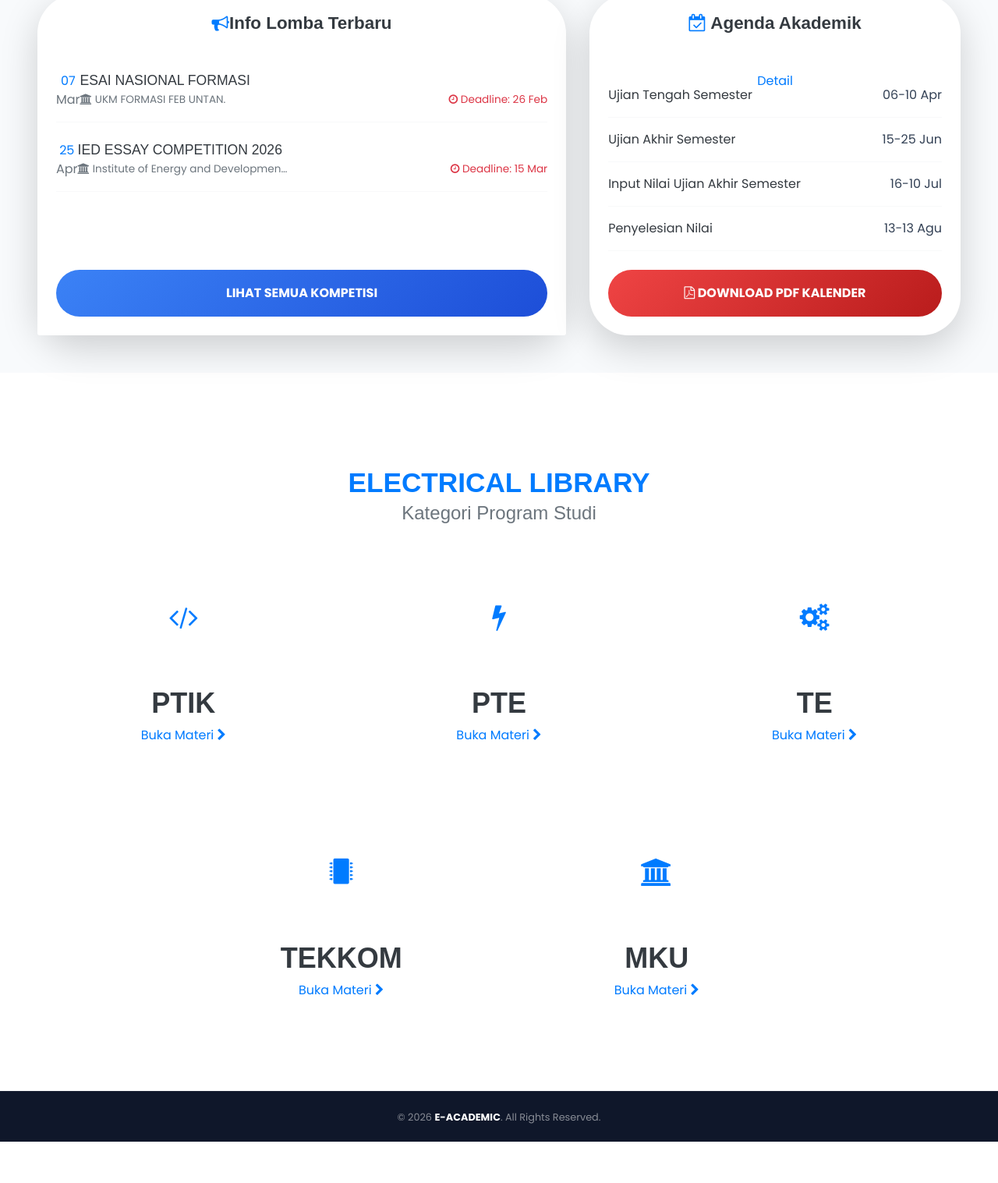
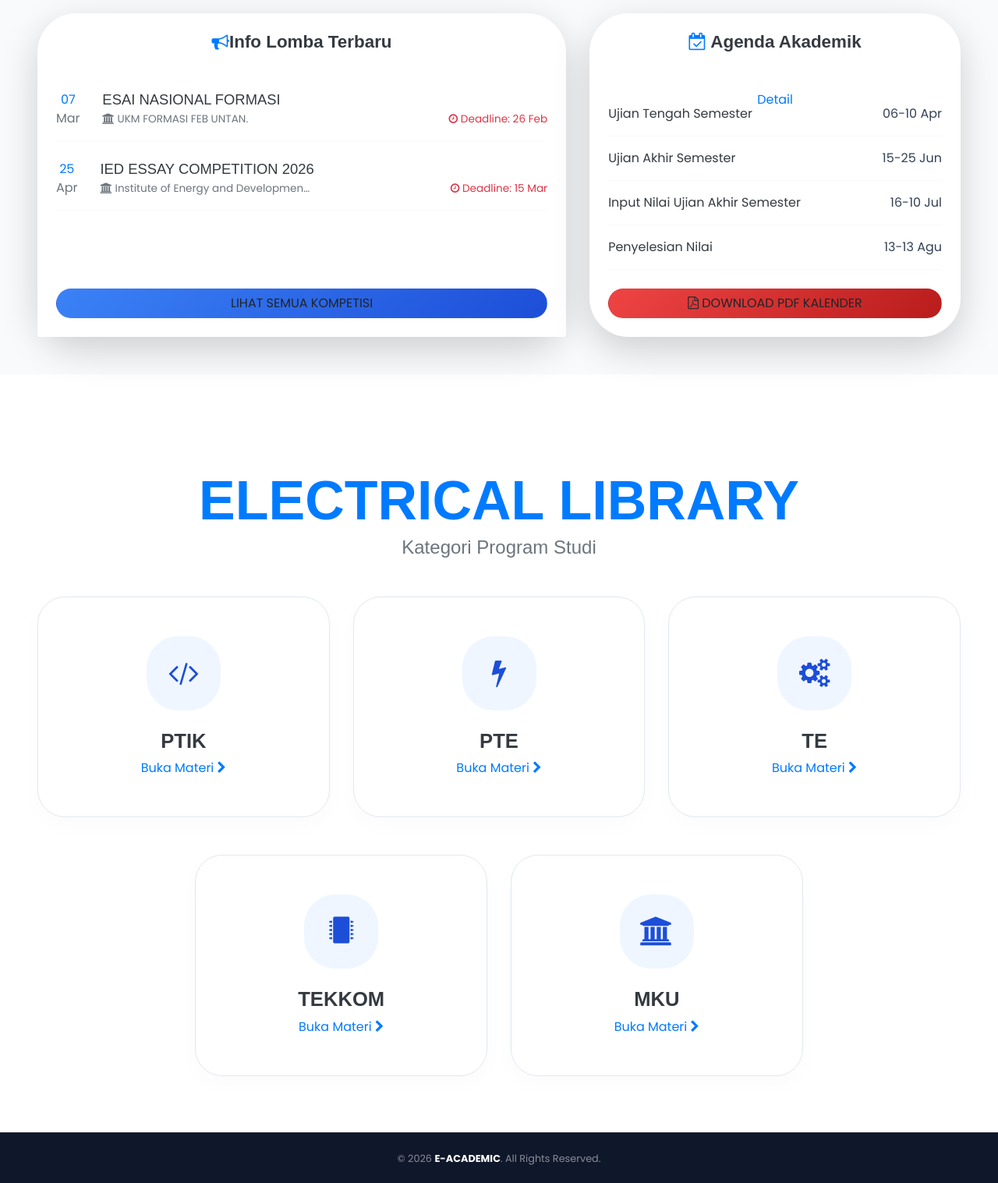
Before and after one commit to arinaazkaa/e_academic, a Django app: page / in a window 1280 px wide. Shown: the part 676-2193 px from the top of the page at 78% size. Before the commit the page ends 2140 px from the top, so only its background shows below. Run offline with Django 5.2, Linux system fonts and the light colour scheme; data comes from the database, SQL or seed files in the repository; some libraries are stand-ins or nearby versions.

Commit message:
Update tampilan responsif

```diff
--- a/materi/templates/materi/home.html
+++ b/materi/templates/materi/home.html
@@ -16,7 +16,7 @@
         <div class="row justify-content-center">
             <div class="col-12 px-3">
                 <h1 class="animate-reveal hero-brand-title-v12 text-nowrap text-dark fw-900">E-ACADEMIC</h1>
-                <p class="animate-reveal delay-1 mx-auto hero-description-v12 mt-4 text-dark fw-semibold">
+                <p class="animate-reveal delay-1 mx-auto hero-description-v12 mt-4 text-dark fw-bold opacity-75">
                     Wadah kolaborasi dan inovasi mahasiswa di Lingkungan Teknik Elektro. Akses materi kuliah jadi lebih mudah dan praktis
                 </p>
                 <div class="animate-reveal delay-2 mt-5">
@@ -42,7 +42,7 @@
                     <div class="card-body p-4 pt-4 flex-grow-1">
                         {% for lomba in info_lomba_list %}
                         <div class="item-interactive-v11 d-flex align-items-center mb-4 pb-3 border-bottom border-light">
-                            <div class="date-minimalist text-center date-box-v12">
+                            <div class="date-minimalist text-center date-box-v12" style="margin-right: 1.8rem;">
                                 <span class="d-block fw-bold text-primary day-text-v12">{{ lomba.tanggal_pelaksanaan|date:"d" }}</span>
                                 <span class="d-block text-muted month-text-v12">{{ lomba.tanggal_pelaksanaan|date:"M" }}</span>
                             </div>
@@ -120,7 +120,7 @@
             <div class="row g-4 g-lg-5 justify-content-center mb-lg-5">
                 {% for p_code, p_name, p_bg in prodi_data|slice:":3" %}
                 <div class="col-12 col-md-4 reveal-on-scroll">
-                    <a href="{% url 'list_materi' %}?prodi={{ p_code }}" class="prodi-card-v12 text-decoration-none d-block">
+                    <a href="{% url 'list_materi' %}?prodi={{ p_code }}" class="prodi-card-v12 text-decoration-none d-block border-grid-v12">
                         <div class="icon-box-v12 mb-4 mx-auto">
                             {% if p_code == 'PTIK' %}<i class="fa fa-code"></i>
                             {% elif p_code == 'PTE' %}<i class="fa fa-bolt"></i>
@@ -137,7 +137,7 @@
             <div class="row g-4 g-lg-5 justify-content-center mt-3 mt-lg-0">
                 {% for p_code, p_name, p_bg in prodi_data|slice:"3:5" %}
                 <div class="col-12 col-md-4 reveal-on-scroll">
-                    <a href="{% url 'list_materi' %}?prodi={{ p_code }}" class="prodi-card-v12 text-decoration-none d-block">
+                    <a href="{% url 'list_materi' %}?prodi={{ p_code }}" class="prodi-card-v12 text-decoration-none d-block border-grid-v12">
                         <div class="icon-box-v12 mb-4 mx-auto">
                             {% if p_code == 'PTIK' %}<i class="fa fa-code"></i>
                             {% elif p_code == 'PTE' %}<i class="fa fa-bolt"></i>
@@ -161,45 +161,41 @@
 
     /* --- LOGIKA KHUSUS LAPTOP --- */
     @media (min-width: 1201px) {
-        /* Note 3: Tinggi hero laptop ditambah sedikit */
-        .hero-modern { height: 92vh !important; }
-        /* Note 1: Judul diturunkan (padding ditambah) */
-        .hero-content { padding-top: 380px !important; }
-        .hero-brand-title-v12 { font-size: 6.5rem; }
-        .hero-description-v12 { font-size: 1.4rem; max-width: 750px; opacity: 0.9; }
+        /* Note 3: Tinggi hero laptop ditambah */
+        .hero-modern { height: 95vh !important; }
+        .hero-content { padding-top: 360px !important; }
+        /* Note 8 & 5: Font judul & konten di kartu laptop diperkecil agar proporsional */
+        .hero-brand-title-v12 { font-size: 6.5rem; font-weight: 900; }
+        .hero-description-v12 { font-size: 1.35rem; max-width: 750px; }
+        .card-header-font-v12 { font-size: 1.4rem !important; }
+        .item-title-v12 { font-size: 1.15rem !important; }
+        .small-text-v12 { font-size: 0.85rem !important; }
+        .agenda-font-v12 { font-size: 1rem !important; }
         /* Note 4: Kartu Laptop Tumpul */
         .card-modern-v11 { border-radius: 50px !important; }
-        /* Note 10: Font Judul Kartu Laptop Diperkecil */
-        .card-header-font-v12 { font-size: 1.4rem !important; }
-        /* Note 5: Font Item & Lomba Laptop Diperkecil */
-        .item-title-v12 { font-size: 1.1rem !important; }
-        .small-text-v12 { font-size: 0.85rem !important; }
-        .agenda-font-v12 { font-size: 1rem !important; }
-        .library-title-v12 { font-size: 2.2rem !important; }
-        .prodi-card-v12 { padding: 45px 25px; border-radius: 35px; }
-        .icon-box-v12 { width: 90px; height: 90px; font-size: 2.2rem; }
-        /* Note 6: Jarak overlap kartu dikurangi agar tidak menabrak foto */
+        .prodi-card-v12 { padding: 50px 25px; border-radius: 35px; }
+        .icon-box-v12 { width: 95px; height: 95px; font-size: 2.3rem; }
+        .prodi-title-v12 { font-size: 1.6rem !important; }
+        /* Note 6: Overlap dikurangi agar button cari tidak tertutup */
         .overlap-up-v12 { margin-top: -30px !important; }
     }
 
     /* --- LOGIKA KHUSUS HP MODE DESKTOP & MOBILE --- */
     @media (max-width: 1200px) {
         /* Note 2: Kurangi ketinggian hero di HP Desktop */
-        .hero-modern { height: 58vh !important; }
-        /* Note 1: Judul tetap turun */
-        .hero-content { padding-top: 220px !important; }
-        /* Note 8: Judul HP Desktop diperbesar lagi */
-        .hero-brand-title-v12 { font-size: 5.5rem; letter-spacing: 8px; }
-        .hero-description-v12 { font-size: 1.5rem; max-width: 90%; }
-        /* Note 7: Jarak kartu dikurangi (space kecil) */
+        .hero-modern { height: 50vh !important; min-height: 450px !important; }
+        .hero-content { padding-top: 200px !important; }
+        /* Note 8: Judul HP Desktop diperbesar */
+        .hero-brand-title-v12 { font-size: 5rem; letter-spacing: 5px; }
+        .hero-description-v12 { font-size: 1.4rem; max-width: 90%; }
+        /* Note 7: Jarak kartu di HP Desktop dikurangi (space kecil) */
         .info-card-wrapper { row-gap: 1.5rem !important; }
 
         .card-modern-v11 { border-radius: 55px !important; }
         .item-title-v12 { font-size: 1.8rem !important; }
         .small-text-v12 { font-size: 1.2rem !important; }
-        .prodi-card-v12 { padding: 75px 40px; border-radius: 60px; }
-        .icon-box-v12 { width: 140px; height: 140px; font-size: 4.8rem; }
-        .library-title-v12 { font-size: 3.8rem !important; }
+        .prodi-card-v12 { padding: 80px 40px; border-radius: 60px; }
+        .icon-box-v12 { width: 145px; height: 145px; font-size: 5rem; }
     }
 
     /* --- GLOBAL CSS --- */
@@ -209,23 +205,29 @@
     @keyframes smoothSlideshow { 0%, 33.33% { opacity: 1; z-index: 3; } 38.33%, 100% { opacity: 0; z-index: 1; } }
     .slide-1 { animation-delay: 0s; } .slide-2 { animation-delay: 5s; } .slide-3 { animation-delay: 10s; }
 
-    /* Note 1, 3 & 9: Overlay Putih V3 Lebih Smooth agar Judul Jelas & Transisi Bagus */
-    .hero-overlay-white-v3 {
+    /* Note 1, 3 & 9: Overlay Putih V4 Dibuat Lebih Transparan agar foto terlihat jelas */
+    .hero-overlay-white-v4 {
         position: absolute; width: 100%; height: 100%;
-        background: linear-gradient(to bottom, rgba(255,255,255,0.05) 0%, rgba(255,255,255,0.7) 40%, #f8fafc 100%);
+        background: linear-gradient(to bottom, rgba(255,255,255,0.05) 0%, rgba(255,255,255,0.6) 45%, #f8fafc 100%);
         z-index: 4; pointer-events: none;
     }
     .hero-content { position: relative; z-index: 10; }
 
-    /* Note 6: Animasi Hover pada Button */
+    /* Note 6: Animasi Button */
     .btn-animate-hover { transition: all 0.4s cubic-bezier(0.175, 0.885, 0.32, 1.275) !important; }
-    .btn-animate-hover:hover { transform: scale(1.05) translateY(-5px) !important; box-shadow: 0 15px 30px rgba(0,0,0,0.15) !important; }
+    .btn-animate-hover:hover { transform: scale(1.06) translateY(-5px) !important; box-shadow: 0 15px 35px rgba(0,0,0,0.1) !important; }
 
     .btn-cari-v12 { background: #000 !important; color: #fff !important; padding: 18px 55px; font-size: 1.2rem; border: none; }
-    .btn-pill-animate-blue { background: linear-gradient(135deg, #3b82f6, #1d4ed8) !important; color: #fff !important; font-weight: 800; border: none; padding: 18px; }
-    .btn-pill-animate-red { background: linear-gradient(135deg, #ef4444, #b91c1c) !important; color: #fff !important; font-weight: 800; border: none; padding: 18px; }
+    .btn-pill-animate-blue { background: linear-gradient(135deg, #3b82f6, #1d4ed8) !important; }
+    .btn-pill-animate-red { background: linear-gradient(135deg, #ef4444, #b91c1c) !important; }
 
-    /* Reveal Animations */
+    /* Note 2: Border Kotak pada Kartu Prodi */
+    .border-grid-v12 { border: 1.5px solid #e2e8f0 !important; box-shadow: 0 10px 30px rgba(0,0,0,0.02) !important; }
+    .prodi-card-v12 { background: #fff; transition: 0.5s; text-align: center; }
+    .prodi-card-v12:hover { transform: translateY(-15px); border-color: #3b82f6 !important; }
+    .icon-box-v12 { border-radius: 40px; background-color: #eff6ff; color: #1d4ed8; display: flex; align-items: center; justify-content: center; }
+
+    /* Animasi Scroll Reveal */
     .reveal-on-scroll { opacity: 0; transform: translateY(80px); transition: all 1s cubic-bezier(0.165, 0.84, 0.44, 1); }
     .reveal-on-scroll.active { opacity: 1; transform: translateY(0); }
     .section-gray { background-color: #f8fafc; }
```
